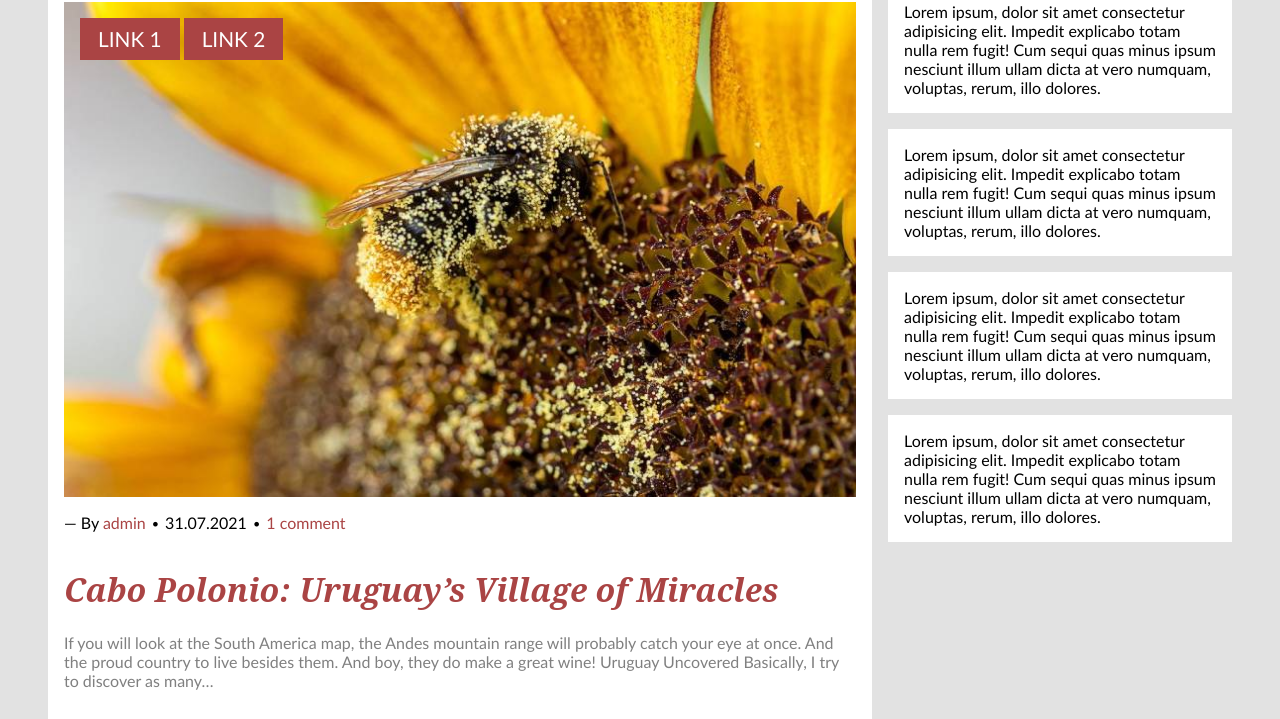
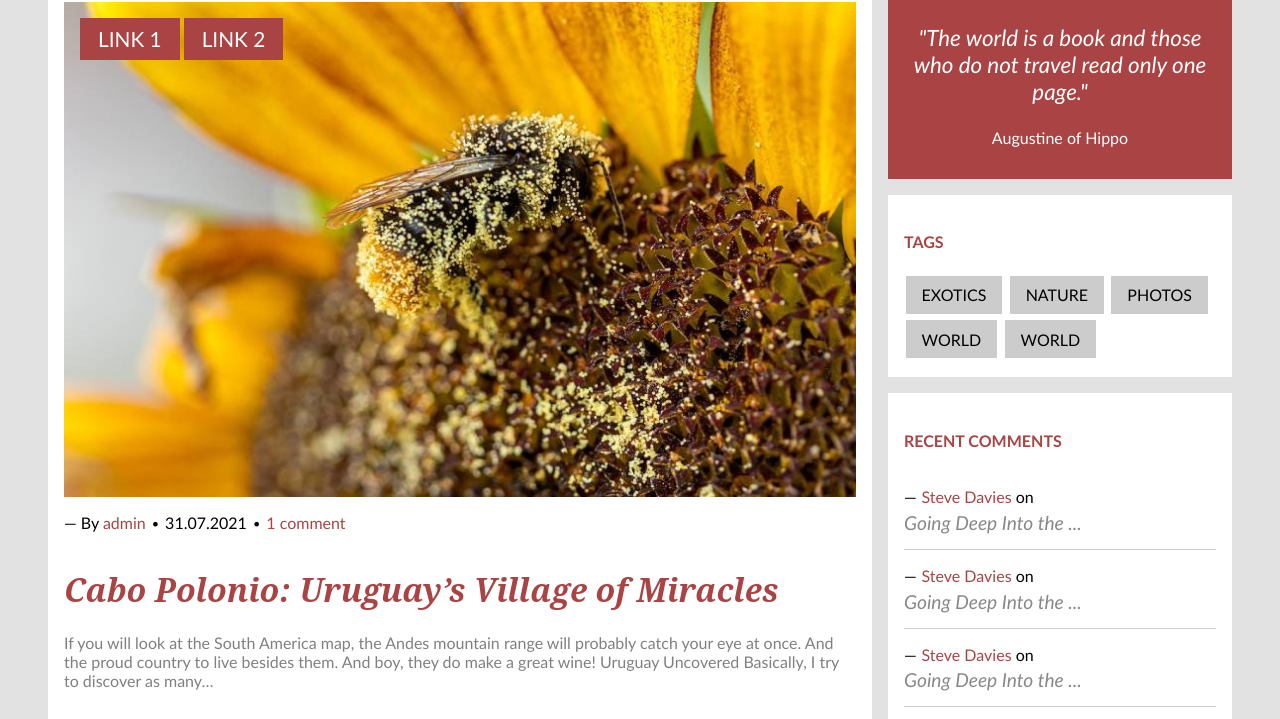
Before and after one commit to Bartosz27Z/pierwsza-strona-www, a plain HTML site: page index.html in a window 1280 px wide. Shown: the part 766-1485 px from the top of the page. Drawn offline with Linux system fonts and the light colour scheme.

Commit message:
widgets ready

```diff
--- a/index.html
+++ b/index.html
@@ -90,10 +90,41 @@
                 </article>
             </section>
             <section id="mainAside">
-                <p class="mainItem">Lorem ipsum, dolor sit amet consectetur adipisicing elit. Impedit explicabo totam nulla rem fugit! Cum sequi quas minus ipsum nesciunt illum ullam dicta at vero numquam, voluptas, rerum, illo dolores.</p>
-                <p class="mainItem">Lorem ipsum, dolor sit amet consectetur adipisicing elit. Impedit explicabo totam nulla rem fugit! Cum sequi quas minus ipsum nesciunt illum ullam dicta at vero numquam, voluptas, rerum, illo dolores.</p>
-                <p class="mainItem">Lorem ipsum, dolor sit amet consectetur adipisicing elit. Impedit explicabo totam nulla rem fugit! Cum sequi quas minus ipsum nesciunt illum ullam dicta at vero numquam, voluptas, rerum, illo dolores.</p>
-                <p class="mainItem">Lorem ipsum, dolor sit amet consectetur adipisicing elit. Impedit explicabo totam nulla rem fugit! Cum sequi quas minus ipsum nesciunt illum ullam dicta at vero numquam, voluptas, rerum, illo dolores.</p>
+                <div class="mainItem cytat">
+                    <p>"The world is a book and those who do not travel read only one page."</p>
+                    <p>Augustine of Hippo</p>
+                </div>
+
+                <div class="mainItem tags">
+                    <h4>TAGS</h4>
+                    <a href="">exotics</a>
+                    <a href="">nature</a>
+                    <a href="">photos</a>
+                    <a href="">world</a>
+                    <a href="">world</a>
+                </div>
+
+                <div class="mainItem recentComments">
+                    <h4>recent comments</h4>
+                    <ul>
+                        <li><span>Steve Davies</span> on <a href="#">Going Deep Into the ...</a></li>
+                        <li><span>Steve Davies</span> on <a href="#">Going Deep Into the ...</a></li>
+                        <li><span>Steve Davies</span> on <a href="#">Going Deep Into the ...</a></li>
+                        <li><span>Steve Davies</span> on <a href="#">Going Deep Into the ...</a></li>
+                    </ul>
+                </div>
+
+                <div class="mainItem categories">
+                    <h4>categories</h4>
+                    <ul>
+                        <li><a href="#">Exotic Destinations</a></li>
+                        <li><a href="#">Exotic Destinations</a></li>
+                        <li><a href="#">Exotic Destinations</a></li>
+                        <li><a href="#">Exotic Destinations</a></li>
+                        <li><a href="#">Exotic Destinations</a></li>
+                        <li><a href="#">Exotic Destinations</a></li>
+                    </ul>
+                </div>
             </section>
         </div>
     </main>
--- a/style.css
+++ b/style.css
@@ -166,6 +166,77 @@ article p{
     padding: 0.4rem 1rem;
 }
 /* --------- /Article ---------- */
+/* --------- Widgety ---------- */
+
+.cytat{
+    background:var(--kolorGlowny);
+    color:white;
+    text-align: center;
+}
+.cytat p:nth-child(1){
+    font-size:1.4rem;
+    font-style: italic;
+}
+
+.mainItem h4{
+    text-transform: uppercase;
+    color:var(--kolorGlowny);
+}
+.mainItem.tags a{
+    background:#ccc;
+    text-decoration: none;
+    color:black;
+    padding:0.6rem 1rem;
+    text-transform: uppercase;
+    display: inline-block;
+    margin: 0.2rem 0.1rem;
+}
+
+.mainItem ul{
+    margin: 0;
+    padding: 0;
+}
+.mainItem ul li{
+    list-style-type: none;
+    padding: 1rem 0;
+    position: relative;
+}
+.mainItem ul li:not(:last-child)::after{
+    content: '';
+    border-bottom: 1px solid #ccc;
+    width:100%;
+    position: absolute;
+    bottom:0;
+    left:0;
+}
+.mainItem.recentComments ul li span{
+    color:var(--kolorGlowny);
+}
+.mainItem.recentComments ul li span::before{
+    content:'\2014';
+    color:black;
+    padding-right: 0.3rem;
+}
+.mainItem.recentComments ul li a{
+    color:#888;
+    text-decoration: none;
+    display: block;
+    padding-top: 0.3rem;
+    font-size: 1.2rem;
+    font-style: italic;
+}
+
+.mainItem.categories ul li::before{
+    content:'\27B2';
+    padding-right: 0.3rem;
+}
+
+.mainItem.categories a{
+    color:#888;
+    text-decoration: none;
+
+}
+/* --------- /Widgety ---------- */
 @media screen and (max-width:800px){
 
 /* --------- Menu ---------- */
```
